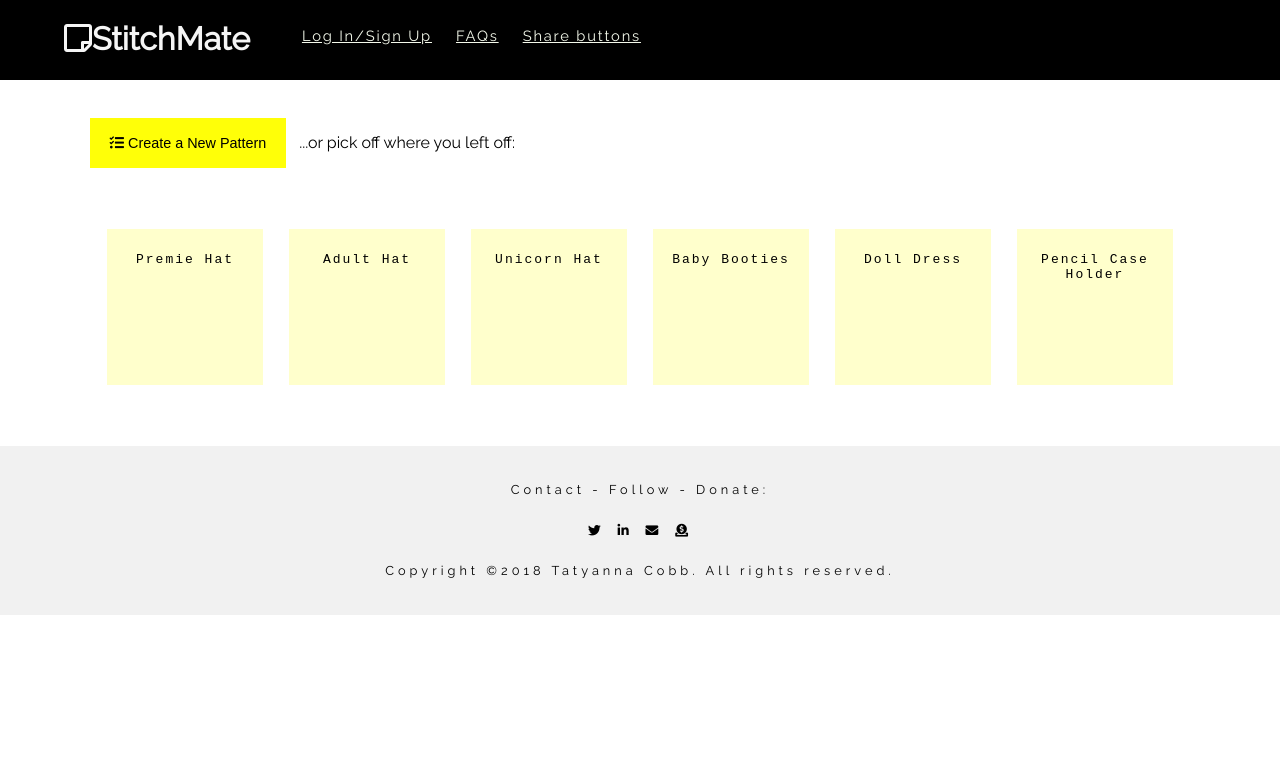
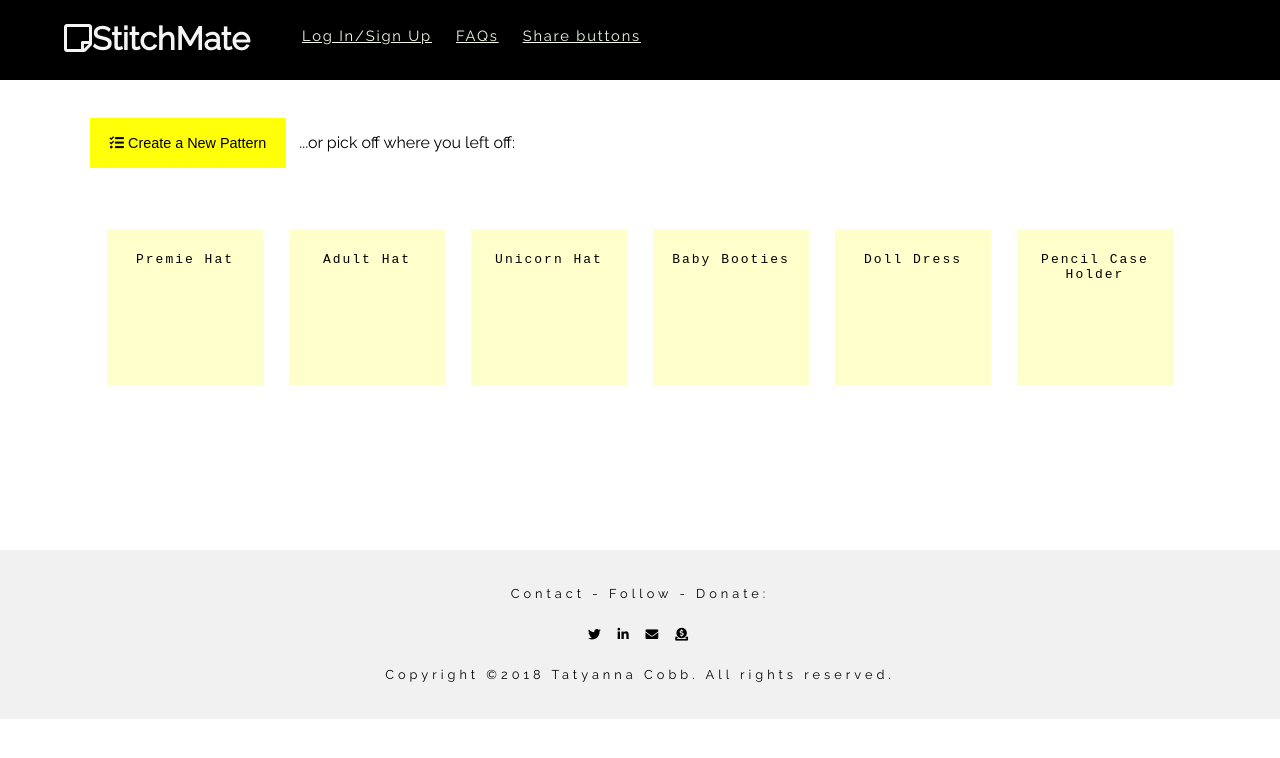
Before and after one commit to TatyCat/stitchmate, a React (Create React App) app: page / in a window 1280 px wide. Shown: the top 758 px of the page. Built offline with nearby package versions, Linux system fonts and the light colour scheme.

Commit message:
memo card changes color on hover

```diff
--- a/src/index.css
+++ b/src/index.css
@@ -127,6 +127,7 @@ nav ul li a:link, nav ul li a:visited {
   position: relative;
   z-index: 5;
   cursor: pointer;
+  background-color: #f7e7f4b4;
 }
 
 /* --------- Footer */
@@ -135,13 +136,15 @@ footer {
   background-color: #F1F1F1;
   color: black;
   text-align: center;
-  margin-top: 16px;
+  margin-top: 15vh;
   letter-spacing: 4px;
   display: flex;
   flex-flow: column;
+  align-content: flex-start;
   font-size: calc(.8vh + .5vw);
   padding: 3vh;
   overflow: hidden;
+  margin-bottom: 0;
 }
 
 footer p a i {
```
